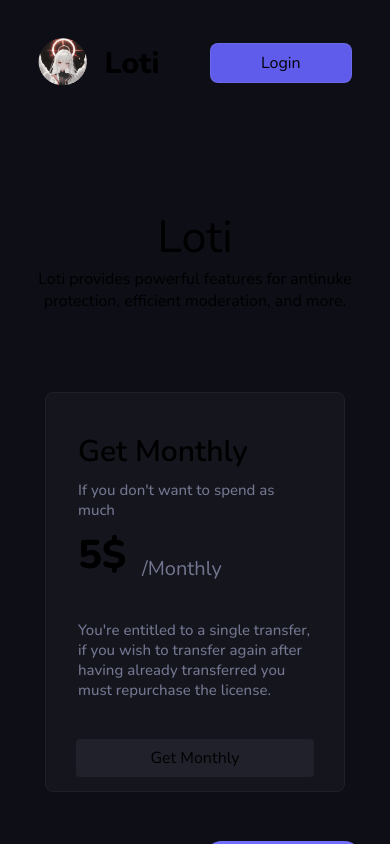
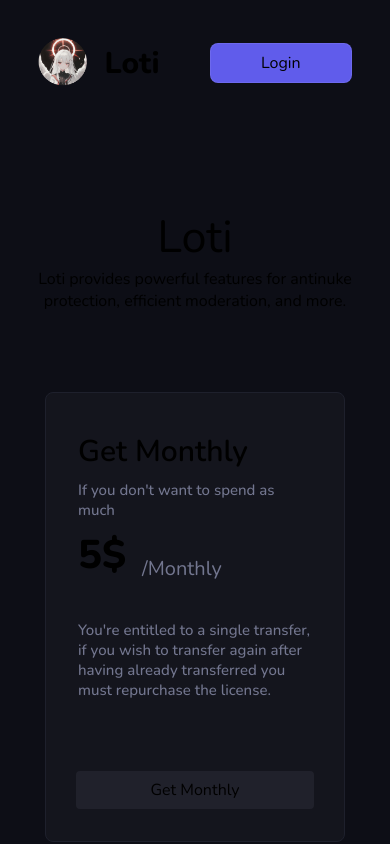
Before and after one commit to kvsubi/ooook, a Next.js app: page /purchase in a window 390 px wide. Shown: the top 844 px of the page. Built offline with nearby package versions, Linux system fonts and the light colour scheme; no server answers.

Commit message:
In case really shitty mobile

```diff
--- a/src/app/styles/pricing.module.css
+++ b/src/app/styles/pricing.module.css
@@ -159,7 +159,7 @@
 
     .option {
         width: 400px;
-        height: 400px;
+        height: 4500px;
     }
 
     .most-popular {
@@ -170,7 +170,7 @@
 @media screen and (max-width: 400px) {
     .option {
         width: 300px;
-        height: 400px;
+        height: 450px;
     }
 
     .most-popular {
```
